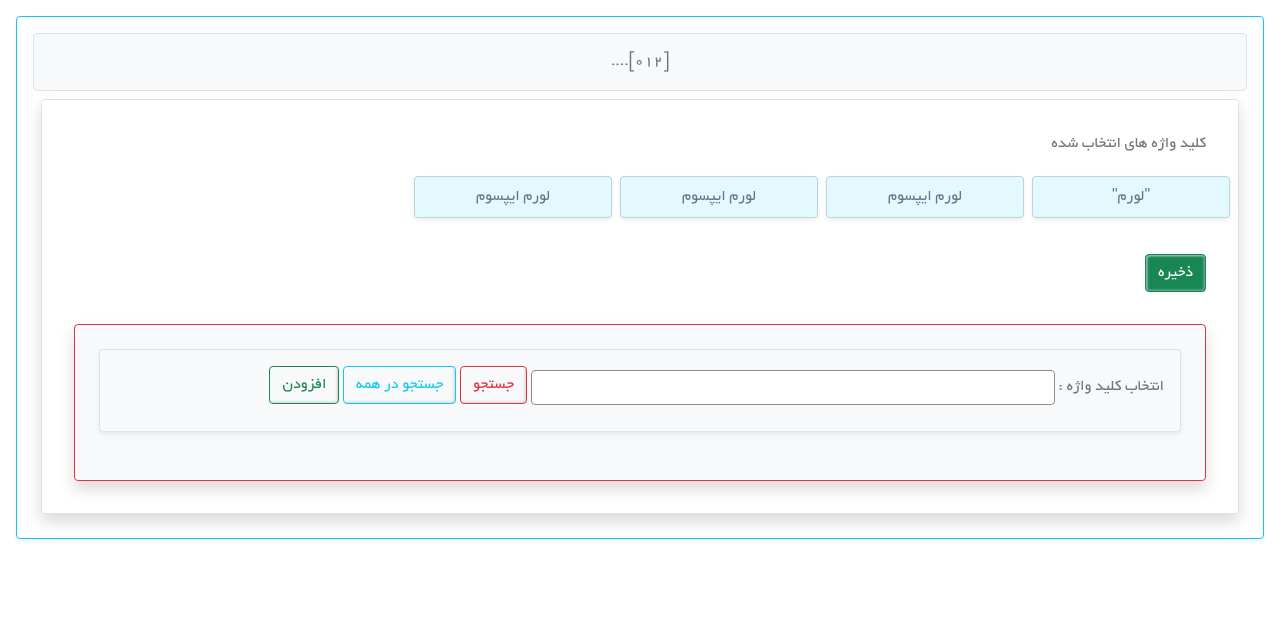
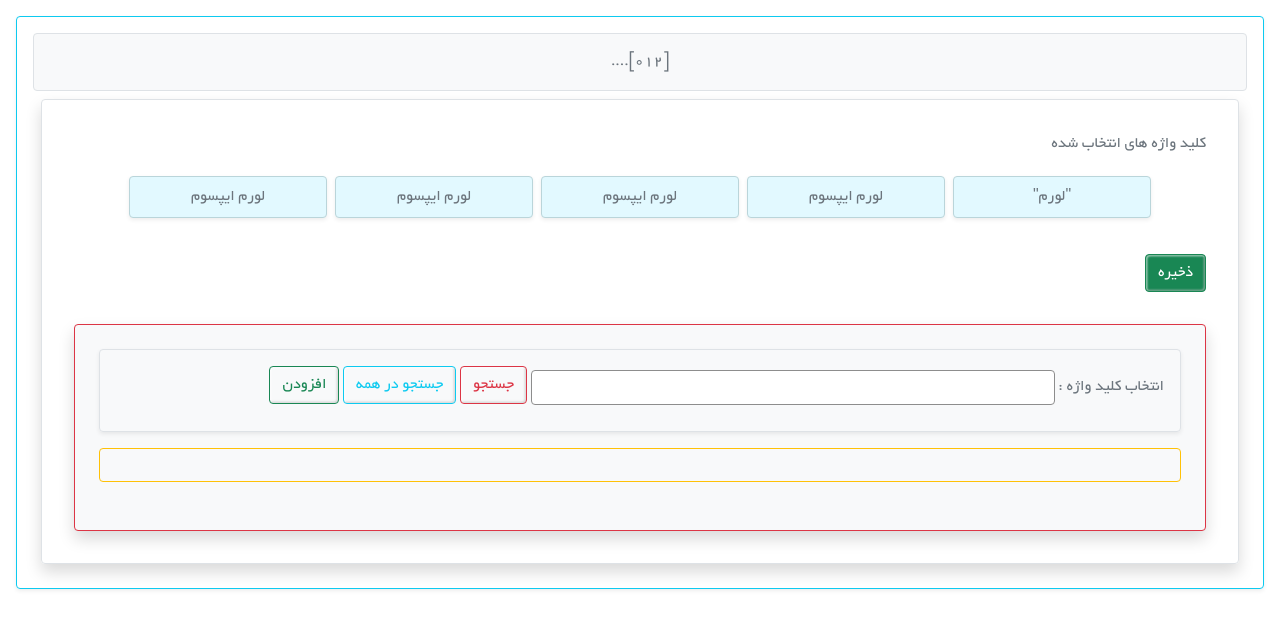
Before and after one commit to millod/Searchkeywords, a plain HTML site: page keywords/index.html in a window 1280 px wide. Drawn offline with nearby package versions, Linux system fonts and the light colour scheme; files whose address does not match are found by name.

Commit message:
Update index.html

```diff
--- a/keywords/index.html
+++ b/keywords/index.html
@@ -16,9 +16,10 @@
         <div class="inmanageHolder" id="keywordPlace" searchkeyurl="/ajax/keywordsearch" addkeyurl="/ajax/keywordAdd">
         <div class="inmageBase border border-1 border-muted p-3 m-2 rounded shadow">
         <div class="selKeysHead p-3 text-muted">کلید واژه های انتخاب شده</div>
-        <div class="selectedkeywords row pb-3">
+        <div class="selectedkeywords row pb-3 justify-content-center">
             <div class="keywordItem col-lg-2 col-md-2 col-sm-3 text-center p-2 rounded m-1 text-secondary shadow-sm" keyid="5522">"لورم"</div>
             <div class="keywordItem col-lg-2 col-md-2 col-sm-3 text-center p-2 rounded m-1 text-secondary shadow-sm" keyid="12222">لورم ایپسوم</div>
+            <div class="keywordItem col-lg-2 col-md-2 col-sm-3 text-center p-2 rounded m-1 text-secondary shadow-sm" keyid="6624">لورم ایپسوم</div>
             <div class="keywordItem col-lg-2 col-md-2 col-sm-3 text-center p-2 rounded m-1 text-secondary shadow-sm" keyid="6624">لورم ایپسوم</div>
             <div class="keywordItem col-lg-2 col-md-2 col-sm-3 text-center p-2 rounded m-1 text-secondary shadow-sm" keyid="6662">لورم ایپسوم</div>
         </div>
@@ -29,12 +30,12 @@
         <div id="keywordSearchPanel" class="border border-danger p-4 m-3 rounded bg-light text-muted shadow">
             <div id="keywordSearchBox" class="p-3 rounded border border-muted shadow-sm">
                 انتخاب کلید واژه :
-                <input type="text" id="txtKeywordSearch" class="input-group-sm rounded" required>
+                <input type="text" id="txtKeywordSearch" class="input-group-sm rounded">
                 <input type="button" id="btnKeywordSearch" class="btn btn-outline-danger" value="جستجو">
                 <input type="button" id="btnKeywordSearchAll" class="btn btn-outline-info" value="جستجو در همه" >
                 <input type="button" id="btnNewKeySave" class="btn btn-outline-success" value="افزودن">
             </div>
-            <div id="searchedkeywords"></div>
+            <div id="searchedkeywords" class="border border-warning p-3 rounded mt-3"></div>
             <br clear="both">
         </div>
         </div>
```
